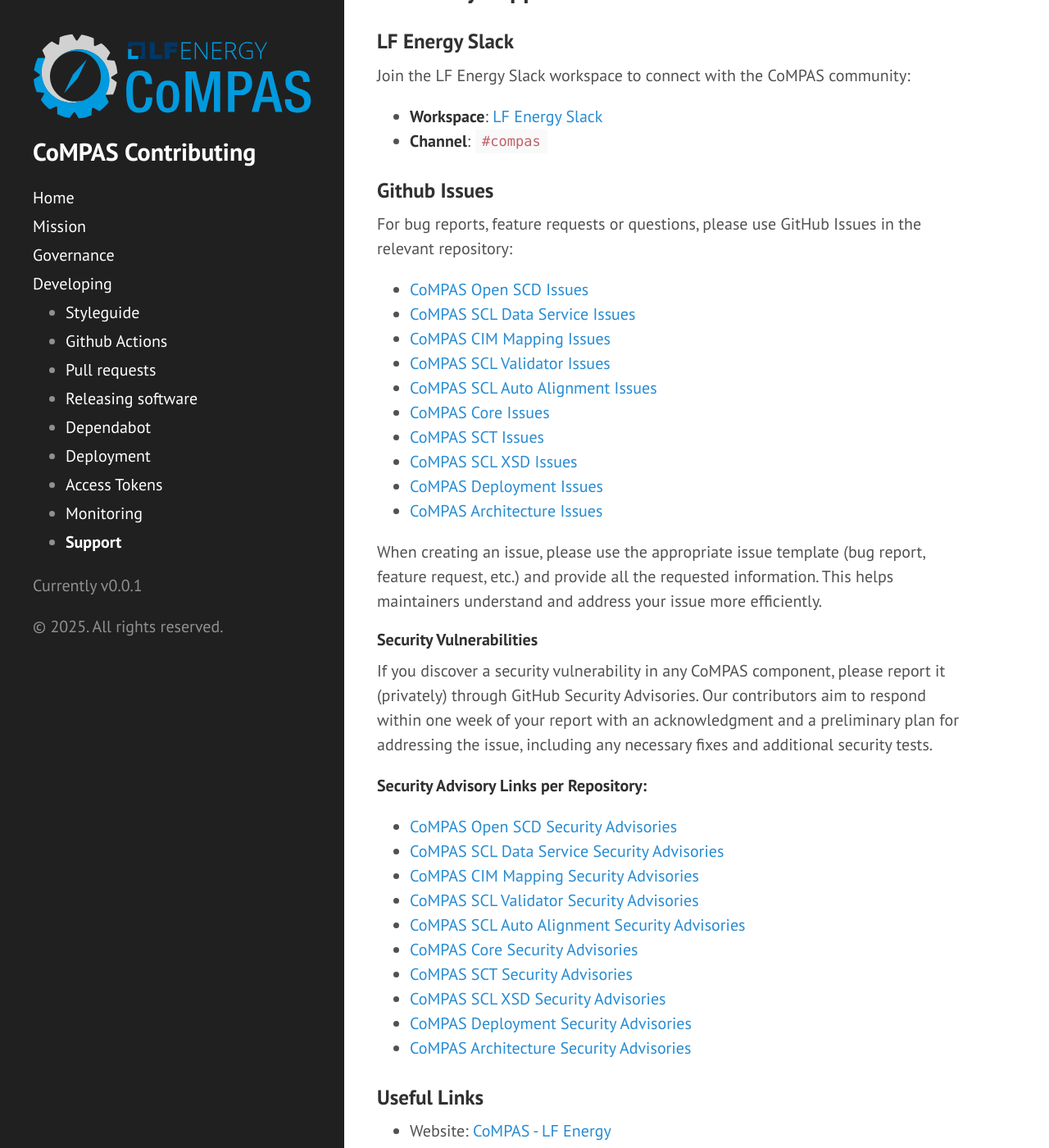
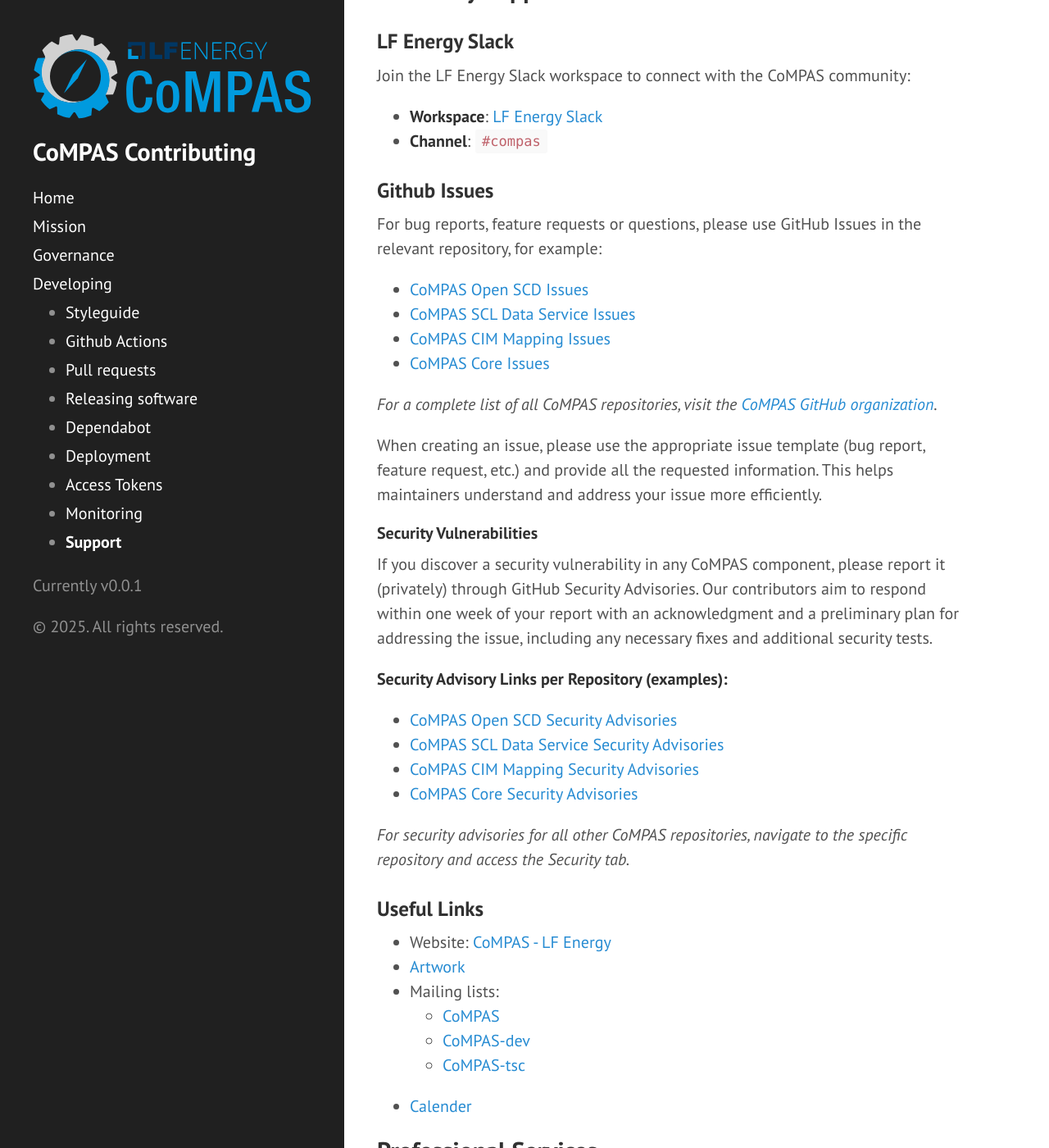
Before and after one commit to com-pas/contributing, a Jekyll site: the page built from docs/SUPPORT.md, in a window 1280 px wide and 1400 px high, scrolled down 261 px. Shown: the whole window at 82% size. Built offline with Jekyll 4.4.1, drawn with Linux system fonts in a browser that asks for light colours; our own code applies the rules of GitHub Pages for plain Markdown files.

Commit message:
docs: implement review comments

```diff
--- a/docs/SUPPORT.md
+++ b/docs/SUPPORT.md
@@ -11,18 +11,14 @@ Join the LF Energy Slack workspace to connect with the CoMPAS community:
 
 ### Github Issues
 
-For bug reports, feature requests or questions, please use GitHub Issues in the relevant repository:
+For bug reports, feature requests or questions, please use GitHub Issues in the relevant repository, for example:
 
 -   [CoMPAS Open SCD Issues](https://github.com/com-pas/compas-open-scd/issues)
 -   [CoMPAS SCL Data Service Issues](https://github.com/com-pas/compas-scl-data-service/issues)
 -   [CoMPAS CIM Mapping Issues](https://github.com/com-pas/compas-cim-mapping/issues)
--   [CoMPAS SCL Validator Issues](https://github.com/com-pas/compas-scl-validator/issues)
--   [CoMPAS SCL Auto Alignment Issues](https://github.com/com-pas/compas-scl-auto-alignment/issues)
 -   [CoMPAS Core Issues](https://github.com/com-pas/compas-core/issues)
--   [CoMPAS SCT Issues](https://github.com/com-pas/compas-sct/issues)
--   [CoMPAS SCL XSD Issues](https://github.com/com-pas/compas-scl-xsd/issues)
--   [CoMPAS Deployment Issues](https://github.com/com-pas/compas-deployment/issues)
--   [CoMPAS Architecture Issues](https://github.com/com-pas/compas-architecture/issues)
+
+_For a complete list of all CoMPAS repositories, visit the [CoMPAS GitHub organization](https://github.com/com-pas)._
 
 When creating an issue, please use the appropriate issue template (bug report, feature request, etc.) and provide all the requested information. This helps maintainers understand and address your issue more efficiently.
 
@@ -30,18 +26,14 @@ When creating an issue, please use the appropriate issue template (bug report, f
 
 If you discover a security vulnerability in any CoMPAS component, please report it (privately) through GitHub Security Advisories. Our contributors aim to respond within one week of your report with an acknowledgment and a preliminary plan for addressing the issue, including any necessary fixes and additional security tests.
 
-**Security Advisory Links per Repository:**
+**Security Advisory Links per Repository (examples):**
 
 -   [CoMPAS Open SCD Security Advisories](https://github.com/com-pas/compas-open-scd/security/advisories)
 -   [CoMPAS SCL Data Service Security Advisories](https://github.com/com-pas/compas-scl-data-service/security/advisories)
 -   [CoMPAS CIM Mapping Security Advisories](https://github.com/com-pas/compas-cim-mapping/security/advisories)
--   [CoMPAS SCL Validator Security Advisories](https://github.com/com-pas/compas-scl-validator/security/advisories)
--   [CoMPAS SCL Auto Alignment Security Advisories](https://github.com/com-pas/compas-scl-auto-alignment/security/advisories)
 -   [CoMPAS Core Security Advisories](https://github.com/com-pas/compas-core/security/advisories)
--   [CoMPAS SCT Security Advisories](https://github.com/com-pas/compas-sct/security/advisories)
--   [CoMPAS SCL XSD Security Advisories](https://github.com/com-pas/compas-scl-xsd/security/advisories)
--   [CoMPAS Deployment Security Advisories](https://github.com/com-pas/compas-deployment/security/advisories)
--   [CoMPAS Architecture Security Advisories](https://github.com/com-pas/compas-architecture/security/advisories)
+
+_For security advisories for all other CoMPAS repositories, navigate to the specific repository and access the Security tab._
 
 ### Useful Links
 
```
